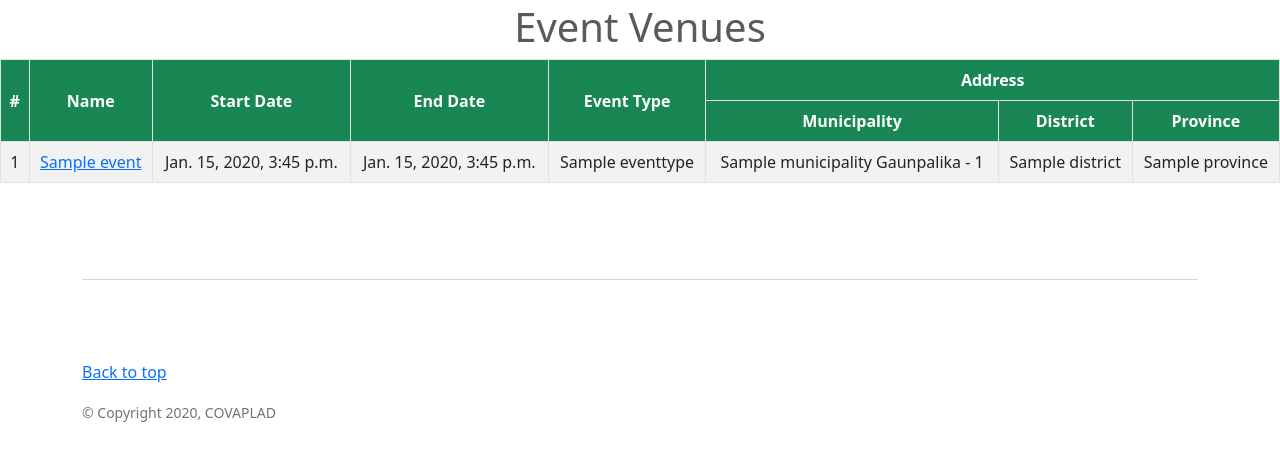
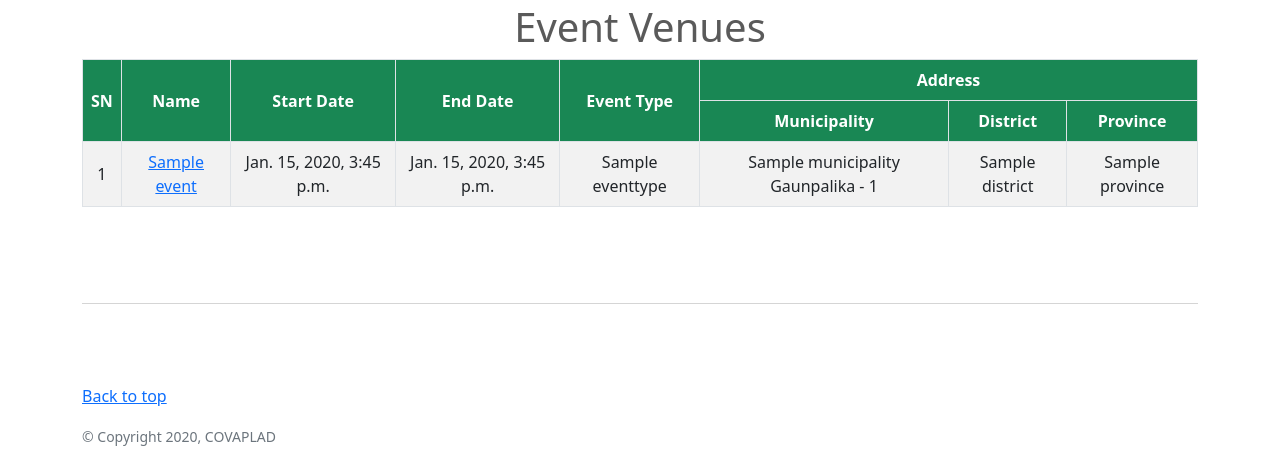
Before and after one commit to rabinadk1/covaplad, a Django app: page /event/ in a window 1280 px wide. Shown: the part 53-516 px from the top of the page. Run offline with Django 3.2, Linux system fonts and the light colour scheme; tables that the repository leaves empty hold one stand-in row (values such as "Sample post"); parts of the project's set-up code (start-up, migrations or seed data) failed here and were passed over.

Commit message:
Fix container for event app

```diff
--- a/event/templates/events.html
+++ b/event/templates/events.html
@@ -1,13 +1,13 @@
 {% extends "base.html" %}
 {% block title %} - Events {% endblock title%}
 {% block content %}
-<main>
+<div class="container">
     <h1 class="text-center">Event Venues</h1>
     <div class="table-responsive">
         <table class="table table-striped table-hover table-bordered align-middle text-center">
             <thead class="bg-success text-white">
                 <tr>
-                <th scope="col" rowspan="2" class="align-middle">#</th>
+                    <th scope="col" rowspan="2" class="align-middle">SN</th>
                     <th scope="col" rowspan="2" class="align-middle">Name</th>
                     <th scope="col" rowspan="2" class="align-middle">Start Date</th>
                     <th scope="col" rowspan="2" class="align-middle">End Date</th>
@@ -20,7 +20,6 @@
                     <th>Province</th>
                 </tr>
             </thead>
-
 
             <tbody>
                 {% for event in events%}
@@ -56,5 +55,5 @@
             </tbody>
         </table>
     </div>
-</main>
+</div>
 {% endblock content %}
```
Also changed, not shown: event/templates/event.html (+8 -6 lines). Lines whose indentation alone changed are shown as unchanged.
